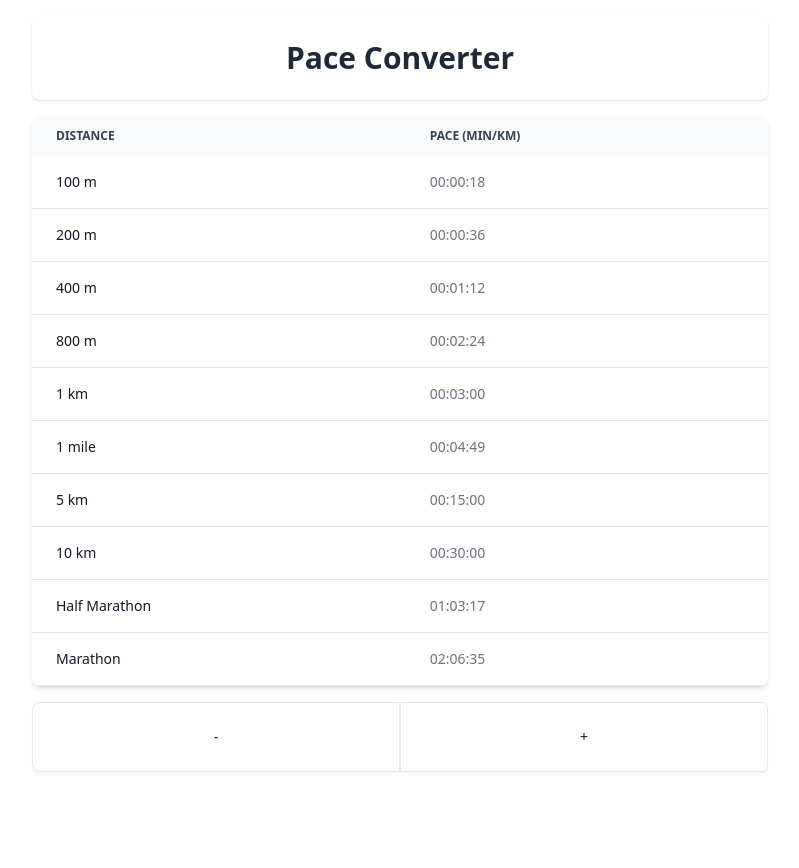
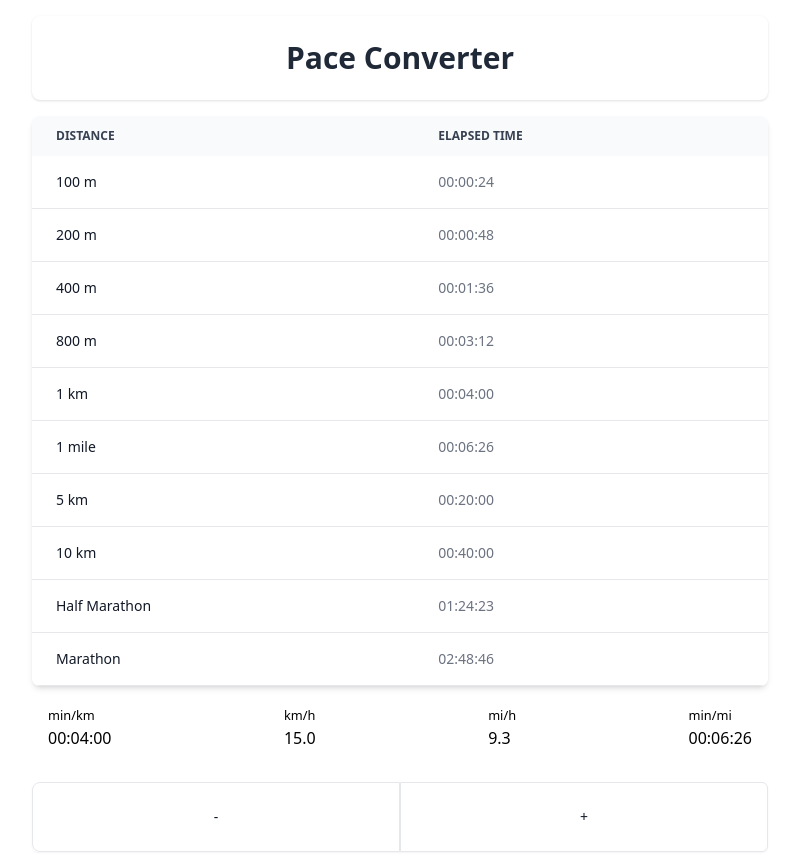
Before and after one commit to nwjlyons/pace, a Next.js app: page / in a window 1280 px wide. Shown: the whole page, without its empty margins (240-1039 px from the left). Before the commit the page ends 800 px from the top, so only its background shows below. Built offline with nearby package versions, Linux system fonts and the light colour scheme.

Commit message:
Add speed

```diff
--- a/components/pace.tsx
+++ b/components/pace.tsx
@@ -3,8 +3,9 @@ import Link from 'next/link'
 
 
 const min = 0;
-const initial = 60 * 3;
+const initial = 60 * 4;
 const max = 60 * 15;
+const oneKm = 1000;
 const oneMileInKm = 1.609344;
 
 const distances = [
@@ -27,6 +28,11 @@ interface IState {
   secs: number;
 }
 
+function formatSeconds(seconds: number): string {
+  let [start, end] = (seconds < 3600) ? [14, 19] : [11, 19]
+  return new Date(seconds).toISOString().substring(start, end)
+}
+
 
 export default class Pace extends React.Component<IProps, IState> {
 
@@ -35,9 +41,19 @@ export default class Pace extends React.Component<IProps, IState> {
     this.state = { secs: initial };
   }
   elapsedTime = (distance: number): string => {
-    let seconds = (this.state.secs * distance);
-    let [start, end] = (seconds < 3600) ? [14, 19] : [11, 19]
-    return new Date(seconds).toISOString().substring(start, end)
+    return formatSeconds(this.state.secs * distance)
+  }
+  paceKm = () => {
+    return formatSeconds(this.state.secs * oneKm)
+  }
+  speedKm = () => {
+    return ((60 * 60) / this.state.secs).toFixed(1)
+  }
+  paceMi = () => {
+    return formatSeconds((this.state.secs * oneMileInKm) * oneKm)
+  }
+  speedMi = () => {
+    return ((60 * 60) / (this.state.secs * oneMileInKm)).toFixed(1)
   }
   inc = () => {
     this.setState((state, props) => ({
@@ -65,7 +81,7 @@ export default class Pace extends React.Component<IProps, IState> {
                   Distance
                 </th>
                 <th scope="col" className="px-6 py-3 text-left">
-                  Pace (min/km)
+                  Elapsed Time
                 </th>
               </tr>
             </thead>
@@ -83,6 +99,24 @@ export default class Pace extends React.Component<IProps, IState> {
             </tbody>
           </table>
         </div>
+        <div className="flex justify-between bg-elixirBlue-500">
+          <div className="p-4">
+            <small>min/km</small>
+            <div>{this.paceKm()}</div>
+          </div>
+          <div className="p-4">
+            <small>km/h</small>
+            <div>{this.speedKm()}</div>
+          </div>
+          <div className="p-4">
+            <small>mi/h</small>
+            <div>{this.speedMi()}</div>
+          </div>
+          <div className="p-4">
+            <small>min/mi</small>
+            <div>{this.paceMi()}</div>
+          </div>
+        </div>
         <div className="flex rounded-md shadow-sm mt-4" role="group">
           <button onClick={this.dec} type="button" className="w-1/2 p-6 text-sm font-medium text-gray-900 bg-white rounded-l-lg border border-gray-200 hover:bg-gray-100 hover:text-blue-700 focus:z-10 focus:ring-2 focus:ring-blue-700 focus:text-blue-700">
             -
```
